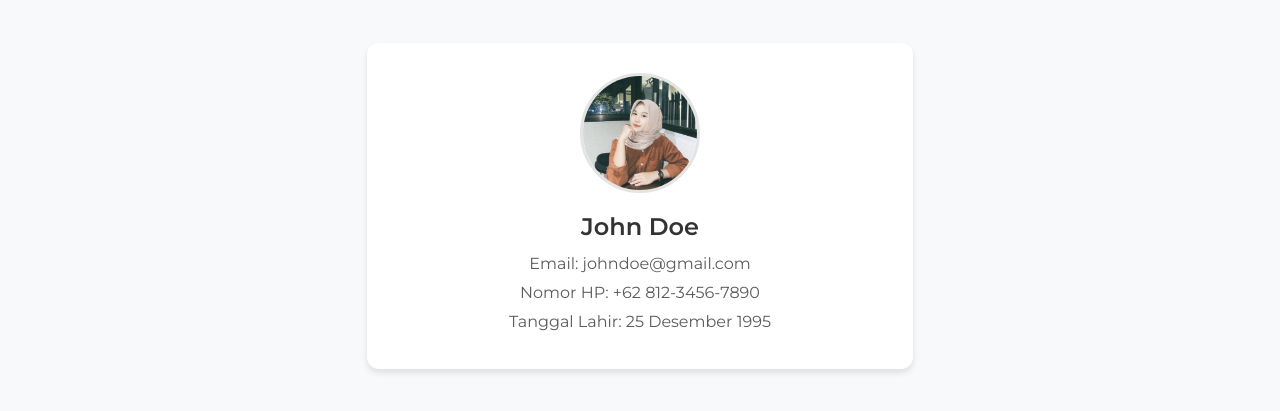
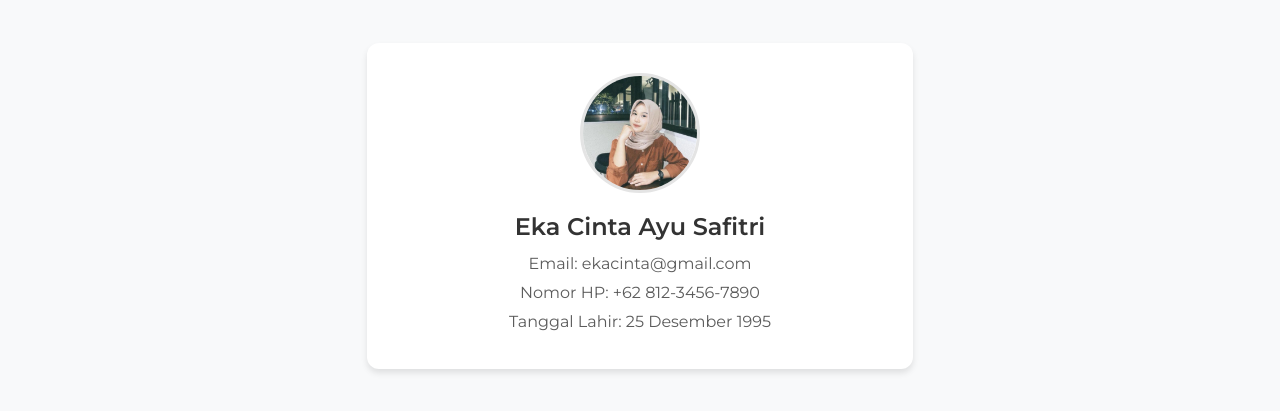
Before and after one commit to anangsbatian/uangku, a plain HTML site: page menu_profile.html in a window 1280 px wide. Shown: the part 75-486 px from the top of the page. Drawn offline with nearby package versions, Linux system fonts and the light colour scheme.

Commit message:
Update menu_profile.html

```diff
--- a/menu_profile.html
+++ b/menu_profile.html
@@ -87,8 +87,8 @@
             <div class="col-md-6">
                 <div class="profile-card">
                     <img src="profile.png" alt="Profile Picture">
-                    <h4>John Doe</h4>
-                    <p>Email: johndoe@gmail.com</p>
+                    <h4>Eka Cinta Ayu Safitri</h4>
+                    <p>Email: ekacinta@gmail.com</p>
                     <p>Nomor HP: +62 812-3456-7890</p>
                     <p>Tanggal Lahir: 25 Desember 1995</p>
                 </div>
```
